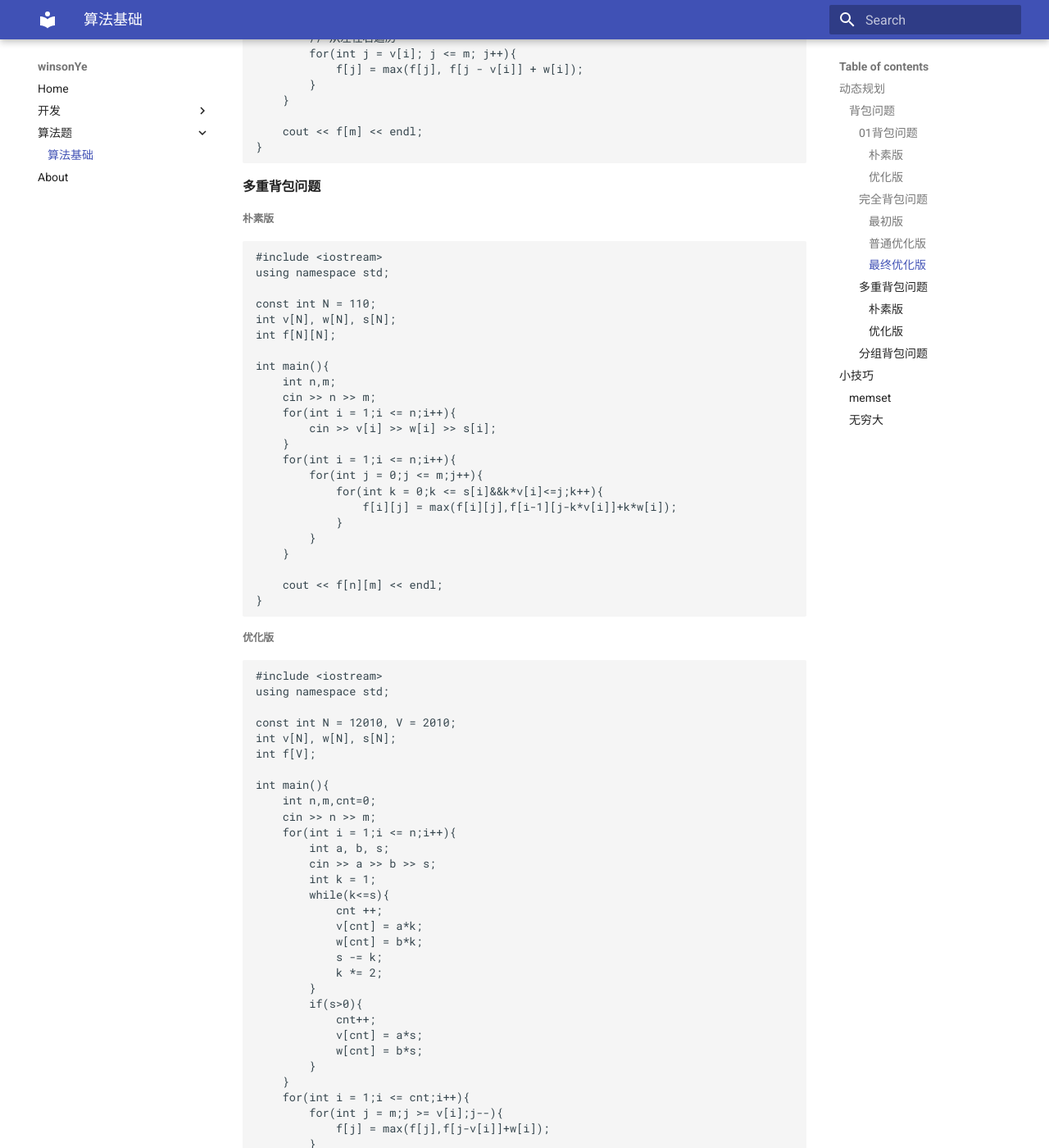
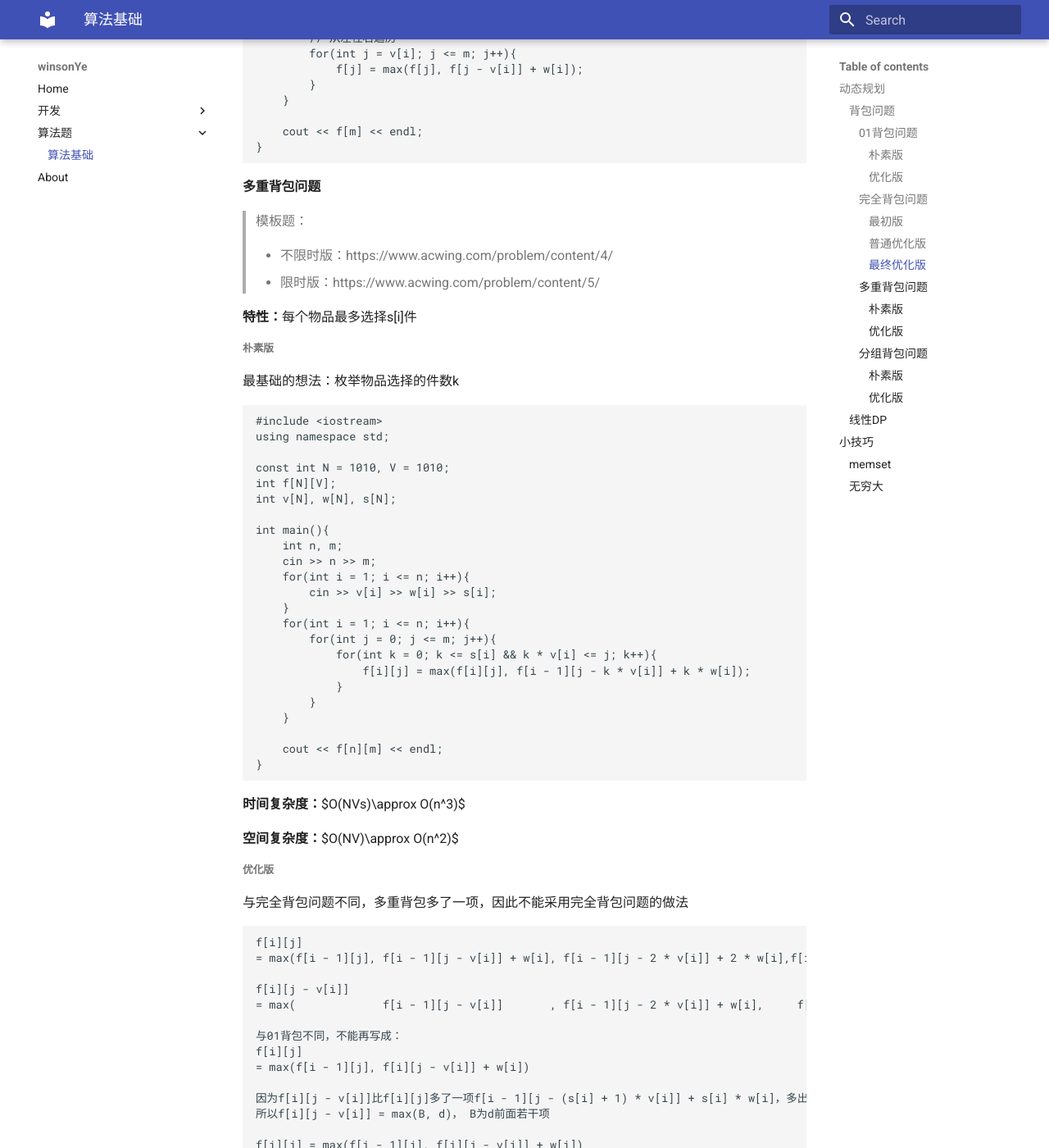
Before and after one commit to xxxx2077/xxxx2077.github.io, an MkDocs documentation site: the page built from docs/算法题/algorithm.md, in a window 1280 px wide and 1400 px high, scrolled down 5890 px. Shown: the whole window at 82% size. Built offline with MkDocs 1.6.1 and Material for MkDocs 9.7.7, drawn with Linux system fonts in a browser that asks for light colours; some of the changed text lies outside the part shown.

Commit message:
update: finish 背包问题

````diff
--- a/docs/算法题/algorithm.md
+++ b/docs/算法题/algorithm.md
@@ -294,26 +294,35 @@
 
 #### 多重背包问题
 
+> 模板题：
+>
+> - 不限时版：https://www.acwing.com/problem/content/4/
+> - 限时版：https://www.acwing.com/problem/content/5/
+
+**特性：**每个物品最多选择s[i]件
+
 ##### 朴素版
+
+最基础的想法：枚举物品选择的件数k
 
 ```c++
 #include <iostream>
 using namespace std;
 
-const int N = 110;
+const int N = 1010, V = 1010;
+int f[N][V];
 int v[N], w[N], s[N];
-int f[N][N];
 
 int main(){
-    int n,m;
+    int n, m;
     cin >> n >> m;
-    for(int i = 1;i <= n;i++){
+    for(int i = 1; i <= n; i++){
         cin >> v[i] >> w[i] >> s[i];
     }
-    for(int i = 1;i <= n;i++){
-        for(int j = 0;j <= m;j++){
-            for(int k = 0;k <= s[i]&&k*v[i]<=j;k++){
-                f[i][j] = max(f[i][j],f[i-1][j-k*v[i]]+k*w[i]);
+    for(int i = 1; i <= n; i++){
+        for(int j = 0; j <= m; j++){
+            for(int k = 0; k <= s[i] && k * v[i] <= j; k++){
+                f[i][j] = max(f[i][j], f[i - 1][j - k * v[i]] + k * w[i]);
             }
         }
     }
@@ -322,39 +331,125 @@
 }
 ```
 
+**时间复杂度：**$O(NVs)\approx O(n^3)$
+
+**空间复杂度：**$O(NV)\approx O(n^2)$
+
+
+
 ##### 优化版
+
+与完全背包问题不同，多重背包多了一项，因此不能采用完全背包问题的做法
+
+```
+f[i][j]
+= max(f[i - 1][j], f[i - 1][j - v[i]] + w[i], f[i - 1][j - 2 * v[i]] + 2 * w[i],f[i - 1][j - 3 * v[i]] + 2 * w[i]， ..., f[i - 1][j - k * v[i]] + k * w[i]     ,..., f[i - 1][j - s[i] * v[i]] + s[i] * w[i])
+
+f[i][j - v[i]]
+= max(             f[i - 1][j - v[i]]       , f[i - 1][j - 2 * v[i]] + w[i],     f[i - 1][j - 3 * v[i]] + 2 * w[i], ..., f[i - 1][j - (k + 1) * v[i]] + k * w[i],..., f[i - 1][j - s[i] * v[i]] + (s[i] - 1) * w[i], f[i - 1][j - (s[i] + 1) * v[i]] + s[i] * w[i])
+
+与01背包不同，不能再写成：
+f[i][j]
+= max(f[i - 1][j], f[i][j - v[i]] + w[i])
+
+因为f[i][j - v[i]]比f[i][j]多了一项f[i - 1][j - (s[i] + 1) * v[i]] + s[i] * w[i]，多出来的一项记作d
+所以f[i][j - v[i]] = max(B, d)， B为d前面若干项
+
+f[i][j] = max(f[i - 1][j], f[i][j - v[i]] + w[i])
+f[i][j - v[i]] = max(B , d)
+-> f[i][j] = max(f[i - 1][j], max(B , d) + w[i])
+无法计算B，因此这种方法不可取
+```
+
+
+
+> 回顾多重背包朴素版解法存在的问题：需要枚举每个物品的件数，而且这一步不能像完全背包问题那样优化，导致时间复杂度过高
+>
+> 而01背包不需要枚举每个物品的件数，因为物品最多只有1件
+>
+> 我们能否将多重背包问题转换为01背包问题？
+
+优化版采用二进制分组表示法，将物品的件数k分解为若干个二进制组，那么枚举k变成了枚举每个组是否需要
+
+因此多重背包问题转换为了01背包问题的解法
+
+接下来我们看如何将k转换为二进制组
+
+**优化解法**
+
+理论前提：
+
+- 任何数都能由二进制1，2，4，8，...，表示，例如$11=(1011)_2=8+0+2+1$
+
+根据该前提，我们得出物品的件数s也能由二进制表示，枚举物品件数变成了枚举二进制组的个数
+
+时间复杂度由$O(n^3)$缩减为$O(n^2log(s))$，s为物品的件数，$log(s)$为二进制组的个数
+
+
+
+`f[i][j]`状态数$i$由$n$个变成$n*log_2(s)$
+
+log2可这么求
+
+```c++
+#include <cmath>
+using namespace std;
+
+int main(){
+  	int n;
+		cin >> n;
+  	cout << log2(n) << endl;
+}
+```
+
+实际代码中，我们直接将求得log2结果与物品数上限N相乘得到新的N，这个N表示总状态数上限
 
 ```c++
 #include <iostream>
 using namespace std;
 
-const int N = 12010, V = 2010;
-int v[N], w[N], s[N];
+const int N = 11010, V = 2010;
+int v[N], w[N];
 int f[V];
 
 int main(){
-    int n,m,cnt=0;
+    int n, m;
     cin >> n >> m;
-    for(int i = 1;i <= n;i++){
+    // cnt为分组序数
+    // cnt一定要放在循环外面，因为cnt是所有分组的序号
+    int cnt = 0;
+    // 对每个物品进行二进制组分组
+    for(int i = 1; i <= n; i++){
         int a, b, s;
+        // a为v[i], b为w[i], s为s[i]
         cin >> a >> b >> s;
+        // k为分组内数量
         int k = 1;
-        while(k<=s){
-            cnt ++;
-            v[cnt] = a*k;
-            w[cnt] = b*k;
+        // 对s进行分二进制组
+        while(k <= s){
+            // 第cnt个组含有k个件数
+            cnt++;
+            // 计算第cnt个组的体积，每件物品体积相同，都为a
+            v[cnt] = a * k;
+            // 计算第cnt个组的价值，每件物品价值相同，都为b
+            w[cnt] = b * k;
             s -= k;
             k *= 2;
         }
-        if(s>0){
+        // 剩余的s不能继续分为二进制组
+        if(s > 0){
             cnt++;
-            v[cnt] = a*s;
-            w[cnt] = b*s;
+            v[cnt] = a * s;
+            w[cnt] = b * s;
         }
     }
-    for(int i = 1;i <= cnt;i++){
-        for(int j = m;j >= v[i];j--){
-            f[j] = max(f[j],f[j-v[i]]+w[i]);
+
+    // 状态数由 n 变成了 n * log2(n)
+    n = cnt;
+    // 01背包问题
+    for(int i = 1; i <= n; i++){
+        for(int j = m; j >= v[i]; j--){
+            f[j] = max(f[j], f[j - v[i]] + w[i]);
         }
     }
 
@@ -366,28 +461,45 @@
 
 #### 分组背包问题
 
+> 模板题：https://www.acwing.com/problem/content/9/
+
+**特性：**每组物品有若干个，同一组内的物品最多只能选一个。
+
+由选择某个物品变成了两步：
+
+1. 首先选择分组
+2. 选择了分组之后要在组内选择一个物品
+
+即进行两次01背包问题，第一次01背包问题将物品当成组，第二次在组内进行01背包问题
+
+##### 朴素版
+
 ```c++
 #include <iostream>
 using namespace std;
 
-const int N = 110;
-int v[N][N],w[N][N],s[N];
-int f[N][N];
+const int N = 110, V = 110, S = 110;
+int v[N][S], w[N][S], s[N];
+int f[N][V];
 
+// i表示第i组，k表示第i组内的第k件物品，j表示背包容积
 int main(){
     int n, m;
     cin >> n >> m;
-    for(int i = 1;i <= n;i++){
+    for(int i = 1; i <= n; i++){
         cin >> s[i];
-        for(int j = 1;j <= s[i];j++){
-            cin >> v[i][j] >> w[i][j];
-        }
+        for(int k = 1; k <= s[i]; k++)
+            cin >> v[i][k] >> w[i][k];
     }
-    for(int i = 1;i <= n;i++){
-        for(int j = 0;j <= m;j++){
-            f[i][j] = f[i-1][j];
-            for(int k = 1;k <= s[i];k++){
-                if(j>=v[i][k]) f[i][j] = max(f[i][j],f[i-1][j-v[i][k]]+w[i][k]);
+
+    for(int i = 1; i <= n; i ++){
+        for(int j = 0; j <= m; j++){
+            f[i][j] = f[i - 1][j];
+            // 枚举背包内的每个物品
+            for(int k = 1; k <= s[i]; k++){
+                // 注意这里的v[i][k]和w[i][k]，而不是v[i][j]和w[i][j]
+                if(v[i][k] <= j)
+                    f[i][j] = max(f[i][j], f[i - 1][j - v[i][k]] + w[i][k]);
             }
         }
     }
@@ -395,6 +507,50 @@
     cout << f[n][m] << endl;
 }
 ```
+
+##### 优化版
+
+与01背包问题优化思路完全一致
+
+```c++
+#include <iostream>
+using namespace std;
+
+const int N = 110, V = 110, S = 110;
+int v[N][S], w[N][S], s[N];
+int f[V];
+
+// i表示第i组，k表示第i组内的第k件物品，j表示背包容积
+int main(){
+    int n, m;
+    cin >> n >> m;
+    for(int i = 1; i <= n; i++){
+        cin >> s[i];
+        for(int k = 1; k <= s[i]; k++)
+            cin >> v[i][k] >> w[i][k];
+    }
+
+    for(int i = 1; i <= n; i ++){
+        // 枚举背包内的每个物品
+        for(int j = m; j >= 0; j--){
+            for(int k = 1; k <= s[i]; k++){
+                if(v[i][k] <= j)
+                    // 注意这里的v[i][k]和w[i][k]，而不是v[i][j]和w[i][j]
+                    f[j] = max(f[j], f[j - v[i][k]] + w[i][k]);
+            }
+        }
+
+    }
+
+    cout << f[m] << endl;
+}
+```
+
+
+
+### 线性DP
+
+
 
 ## 小技巧
 
````
